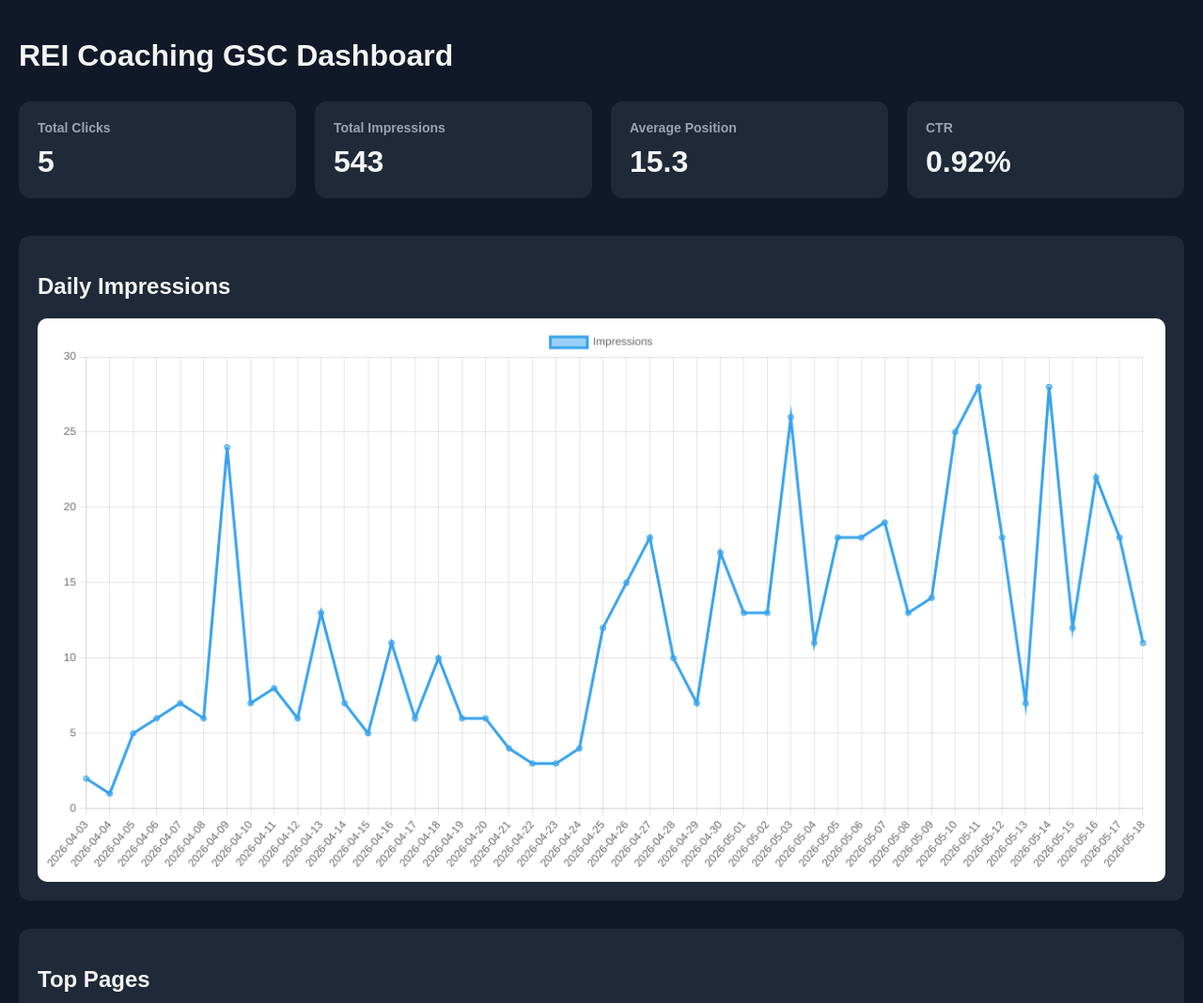
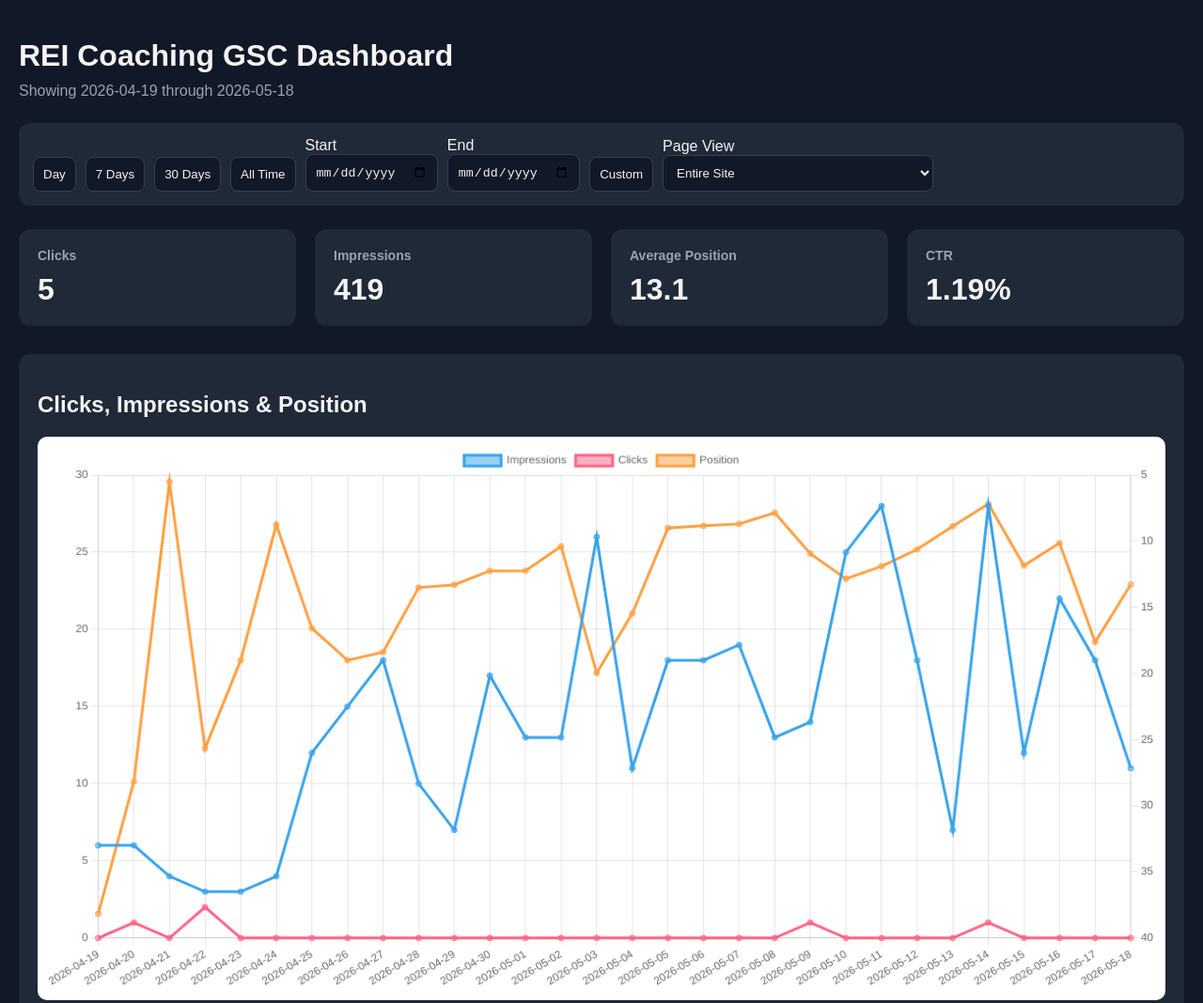
Before and after one commit to figlesias7/reicoachingwithfrank-gsc-tracker, a plain HTML site: page docs/index.html in a window 1280 px wide. Shown: the top 1068 px of the page at 94% size. Drawn offline with nearby package versions, Linux system fonts and the light colour scheme.

Commit message:
Update index.html

```diff
--- a/docs/index.html
+++ b/docs/index.html
@@ -4,221 +4,258 @@
   <meta charset="UTF-8" />
   <meta name="viewport" content="width=device-width, initial-scale=1.0"/>
   <title>REI Coaching GSC Dashboard</title>
-
   <script src="https://cdn.jsdelivr.net/npm/chart.js"></script>
 
   <style>
-    body {
-      font-family: Arial, sans-serif;
-      background: #111827;
-      color: #f3f4f6;
-      margin: 0;
-      padding: 20px;
-    }
-
-    h1 {
-      margin-bottom: 30px;
-    }
-
-    .cards {
-      display: grid;
-      grid-template-columns: repeat(auto-fit,minmax(220px,1fr));
-      gap: 20px;
-      margin-bottom: 40px;
-    }
-
-    .card {
-      background: #1f2937;
-      padding: 20px;
-      border-radius: 12px;
-    }
-
-    .card h2 {
-      margin: 0;
-      font-size: 14px;
-      color: #9ca3af;
-    }
-
-    .card .value {
-      margin-top: 10px;
-      font-size: 32px;
-      font-weight: bold;
-    }
-
-    .section {
-      background: #1f2937;
-      padding: 20px;
-      border-radius: 12px;
-      margin-bottom: 30px;
-    }
-
-    table {
-      width: 100%;
-      border-collapse: collapse;
-    }
-
-    th, td {
-      text-align: left;
-      padding: 10px;
-      border-bottom: 1px solid #374151;
-    }
-
-    th {
-      color: #9ca3af;
-      font-size: 13px;
-    }
-
-    tr:hover {
-      background: #374151;
-    }
-
-    canvas {
-      background: white;
-      border-radius: 10px;
-      padding: 10px;
-    }
-
-    a {
-      color: #60a5fa;
-      text-decoration: none;
-    }
+    body { font-family: Arial, sans-serif; background:#111827; color:#f3f4f6; margin:0; padding:20px; }
+    h1 { margin-bottom:10px; }
+    .subtitle { color:#9ca3af; margin-bottom:25px; }
+    .filters { background:#1f2937; padding:15px; border-radius:12px; margin-bottom:25px; display:flex; gap:10px; flex-wrap:wrap; align-items:end; }
+    button, select, input { padding:10px; border-radius:8px; border:1px solid #374151; background:#111827; color:#f3f4f6; }
+    button { cursor:pointer; }
+    button.active { background:#2563eb; border-color:#2563eb; }
+    .cards { display:grid; grid-template-columns:repeat(auto-fit,minmax(220px,1fr)); gap:20px; margin-bottom:30px; }
+    .card { background:#1f2937; padding:20px; border-radius:12px; }
+    .card h2 { margin:0; font-size:14px; color:#9ca3af; }
+    .value { margin-top:10px; font-size:32px; font-weight:bold; }
+    .section { background:#1f2937; padding:20px; border-radius:12px; margin-bottom:30px; }
+    table { width:100%; border-collapse:collapse; }
+    th, td { text-align:left; padding:10px; border-bottom:1px solid #374151; vertical-align:top; }
+    th { color:#9ca3af; font-size:13px; }
+    tr:hover { background:#374151; }
+    canvas { background:white; border-radius:10px; padding:10px; margin-bottom:20px; }
+    a { color:#60a5fa; text-decoration:none; }
   </style>
 </head>
+
 <body>
+<h1>REI Coaching GSC Dashboard</h1>
+<div class="subtitle" id="dateRangeLabel">Loading data...</div>
 
-<h1>REI Coaching GSC Dashboard</h1>
+<div class="filters">
+  <button onclick="setRange(1)">Day</button>
+  <button onclick="setRange(7)">7 Days</button>
+  <button class="active" onclick="setRange(30)">30 Days</button>
+  <button onclick="setRange('all')">All Time</button>
 
-<div class="cards">
-  <div class="card">
-    <h2>Total Clicks</h2>
-    <div class="value" id="clicks">-</div>
+  <div>
+    <div>Start</div>
+    <input type="date" id="startDate">
   </div>
 
-  <div class="card">
-    <h2>Total Impressions</h2>
-    <div class="value" id="impressions">-</div>
+  <div>
+    <div>End</div>
+    <input type="date" id="endDate">
   </div>
 
-  <div class="card">
-    <h2>Average Position</h2>
-    <div class="value" id="position">-</div>
-  </div>
+  <button onclick="applyCustomRange()">Custom</button>
 
-  <div class="card">
-    <h2>CTR</h2>
-    <div class="value" id="ctr">-</div>
+  <div>
+    <div>Page View</div>
+    <select id="pageSelect" onchange="renderDashboard()">
+      <option value="__all__">Entire Site</option>
+    </select>
   </div>
 </div>
 
+<div class="cards">
+  <div class="card"><h2>Clicks</h2><div class="value" id="clicks">-</div></div>
+  <div class="card"><h2>Impressions</h2><div class="value" id="impressions">-</div></div>
+  <div class="card"><h2>Average Position</h2><div class="value" id="position">-</div></div>
+  <div class="card"><h2>CTR</h2><div class="value" id="ctr">-</div></div>
+</div>
+
 <div class="section">
-  <h2>Daily Impressions</h2>
-  <canvas id="dailyChart"></canvas>
+  <h2>Clicks, Impressions & Position</h2>
+  <canvas id="mainChart"></canvas>
 </div>
 
 <div class="section">
   <h2>Top Pages</h2>
-
   <table id="pagesTable">
     <thead>
-      <tr>
-        <th>Page</th>
-        <th>Clicks</th>
-        <th>Impressions</th>
-        <th>Position</th>
-      </tr>
+      <tr><th>Page</th><th>Clicks</th><th>Impressions</th><th>CTR</th><th>Position</th></tr>
     </thead>
-
     <tbody></tbody>
   </table>
 </div>
 
 <div class="section">
   <h2>Top Queries</h2>
-
   <table id="queriesTable">
     <thead>
-      <tr>
-        <th>Query</th>
-        <th>Clicks</th>
-        <th>Impressions</th>
-        <th>Position</th>
-      </tr>
+      <tr><th>Query</th><th>Clicks</th><th>Impressions</th><th>CTR</th><th>Position</th></tr>
     </thead>
-
     <tbody></tbody>
   </table>
 </div>
 
 <script>
+let daily = [];
+let pageDaily = [];
+let pages = [];
+let queries = [];
+let chart = null;
+let currentRange = 30;
 
 async function loadData() {
+  daily = await fetch('./data/daily.json').then(r => r.json());
+  pageDaily = await fetch('./data/page_daily.json').then(r => r.json());
+  pages = await fetch('./data/pages.json').then(r => r.json());
+  queries = await fetch('./data/queries.json').then(r => r.json());
 
-  const summary = await fetch('./data/summary.json').then(r => r.json());
-  const pages = await fetch('./data/pages.json').then(r => r.json());
-  const queries = await fetch('./data/queries.json').then(r => r.json());
-  const daily = await fetch('./data/daily.json').then(r => r.json());
+  populatePages();
+  setRange(30);
+}
 
-  document.getElementById('clicks').innerText = summary.clicks;
-  document.getElementById('impressions').innerText = summary.impressions;
-  document.getElementById('position').innerText = Number(summary.position).toFixed(1);
-  document.getElementById('ctr').innerText = (summary.ctr * 100).toFixed(2) + '%';
+function populatePages() {
+  const select = document.getElementById('pageSelect');
+  pages.sort((a,b) => b.impressions - a.impressions).forEach(p => {
+    const opt = document.createElement('option');
+    opt.value = p.page;
+    opt.textContent = p.page.replace('https://www.reicoachingwithfrank.com', '');
+    select.appendChild(opt);
+  });
+}
 
-  const pagesBody = document.querySelector('#pagesTable tbody');
+function setRange(days) {
+  currentRange = days;
+  document.querySelectorAll('.filters button').forEach(b => b.classList.remove('active'));
+  event?.target?.classList.add('active');
+  renderDashboard();
+}
 
-  pages
-    .sort((a,b) => b.impressions - a.impressions)
-    .slice(0,20)
-    .forEach(p => {
+function applyCustomRange() {
+  currentRange = 'custom';
+  renderDashboard();
+}
 
-      const row = `
-        <tr>
-          <td><a href="${p.page}" target="_blank">${p.page}</a></td>
-          <td>${p.clicks}</td>
-          <td>${p.impressions}</td>
-          <td>${Number(p.position).toFixed(1)}</td>
-        </tr>
-      `;
+function filterByDate(rows) {
+  if (!rows.length) return [];
 
-      pagesBody.innerHTML += row;
-    });
+  const dates = rows.map(r => r.date).sort();
+  const maxDate = dates[dates.length - 1];
 
-  const queriesBody = document.querySelector('#queriesTable tbody');
+  let start;
+  let end = maxDate;
 
-  queries
-    .sort((a,b) => b.impressions - a.impressions)
-    .slice(0,20)
-    .forEach(q => {
+  if (currentRange === 'all') {
+    start = dates[0];
+  } else if (currentRange === 'custom') {
+    start = document.getElementById('startDate').value;
+    end = document.getElementById('endDate').value;
+  } else {
+    const d = new Date(maxDate);
+    d.setDate(d.getDate() - currentRange + 1);
+    start = d.toISOString().slice(0,10);
+  }
 
-      const row = `
-        <tr>
-          <td>${q.query}</td>
-          <td>${q.clicks}</td>
-          <td>${q.impressions}</td>
-          <td>${Number(q.position).toFixed(1)}</td>
-        </tr>
-      `;
+  document.getElementById('dateRangeLabel').innerText = `Showing ${start} through ${end}`;
 
-      queriesBody.innerHTML += row;
-    });
+  return rows.filter(r => r.date >= start && r.date <= end);
+}
 
-  const ctx = document.getElementById('dailyChart');
+function summarize(rows) {
+  const clicks = rows.reduce((s,r) => s + r.clicks, 0);
+  const impressions = rows.reduce((s,r) => s + r.impressions, 0);
+  const weightedPosition = rows.reduce((s,r) => s + (r.position * r.impressions), 0);
+  const position = impressions ? weightedPosition / impressions : 0;
+  const ctr = impressions ? clicks / impressions : 0;
+  return { clicks, impressions, position, ctr };
+}
 
-  new Chart(ctx, {
+function groupByDate(rows) {
+  const map = {};
+  rows.forEach(r => {
+    if (!map[r.date]) map[r.date] = { date:r.date, clicks:0, impressions:0, positionWeight:0 };
+    map[r.date].clicks += r.clicks;
+    map[r.date].impressions += r.impressions;
+    map[r.date].positionWeight += r.position * r.impressions;
+  });
+
+  return Object.values(map).sort((a,b) => a.date.localeCompare(b.date)).map(r => ({
+    date: r.date,
+    clicks: r.clicks,
+    impressions: r.impressions,
+    position: r.impressions ? r.positionWeight / r.impressions : 0
+  }));
+}
+
+function renderDashboard() {
+  const selectedPage = document.getElementById('pageSelect').value;
+
+  let rows = selectedPage === '__all__'
+    ? filterByDate(daily)
+    : filterByDate(pageDaily.filter(r => r.page === selectedPage));
+
+  const chartRows = selectedPage === '__all__' ? rows : groupByDate(rows);
+  const totals = summarize(rows);
+
+  document.getElementById('clicks').innerText = totals.clicks;
+  document.getElementById('impressions').innerText = totals.impressions;
+  document.getElementById('position').innerText = totals.position.toFixed(1);
+  document.getElementById('ctr').innerText = (totals.ctr * 100).toFixed(2) + '%';
+
+  renderChart(chartRows);
+  renderTables(selectedPage);
+}
+
+function renderChart(rows) {
+  const ctx = document.getElementById('mainChart');
+
+  if (chart) chart.destroy();
+
+  chart = new Chart(ctx, {
     type: 'line',
     data: {
-      labels: daily.map(d => d.date),
-      datasets: [{
-        label: 'Impressions',
-        data: daily.map(d => d.impressions),
-      }]
+      labels: rows.map(r => r.date),
+      datasets: [
+        { label:'Impressions', data:rows.map(r => r.impressions), yAxisID:'y' },
+        { label:'Clicks', data:rows.map(r => r.clicks), yAxisID:'y' },
+        { label:'Position', data:rows.map(r => r.position), yAxisID:'y1' }
+      ]
+    },
+    options: {
+      responsive:true,
+      interaction:{ mode:'index', intersect:false },
+      scales:{
+        y:{ beginAtZero:true, position:'left' },
+        y1:{ beginAtZero:false, position:'right', reverse:true, grid:{ drawOnChartArea:false } }
+      }
     }
   });
+}
 
+function renderTables(selectedPage) {
+  const pagesBody = document.querySelector('#pagesTable tbody');
+  const queriesBody = document.querySelector('#queriesTable tbody');
+  pagesBody.innerHTML = '';
+  queriesBody.innerHTML = '';
+
+  pages.sort((a,b) => b.impressions - a.impressions).slice(0,25).forEach(p => {
+    pagesBody.innerHTML += `
+      <tr>
+        <td><a href="${p.page}" target="_blank">${p.page}</a></td>
+        <td>${p.clicks}</td>
+        <td>${p.impressions}</td>
+        <td>${(p.ctr * 100).toFixed(2)}%</td>
+        <td>${Number(p.position).toFixed(1)}</td>
+      </tr>`;
+  });
+
+  queries.sort((a,b) => b.impressions - a.impressions).slice(0,25).forEach(q => {
+    queriesBody.innerHTML += `
+      <tr>
+        <td>${q.query}</td>
+        <td>${q.clicks}</td>
+        <td>${q.impressions}</td>
+        <td>${(q.ctr * 100).toFixed(2)}%</td>
+        <td>${Number(q.position).toFixed(1)}</td>
+      </tr>`;
+  });
 }
 
 loadData();
-
 </script>
-
 </body>
 </html>
```
